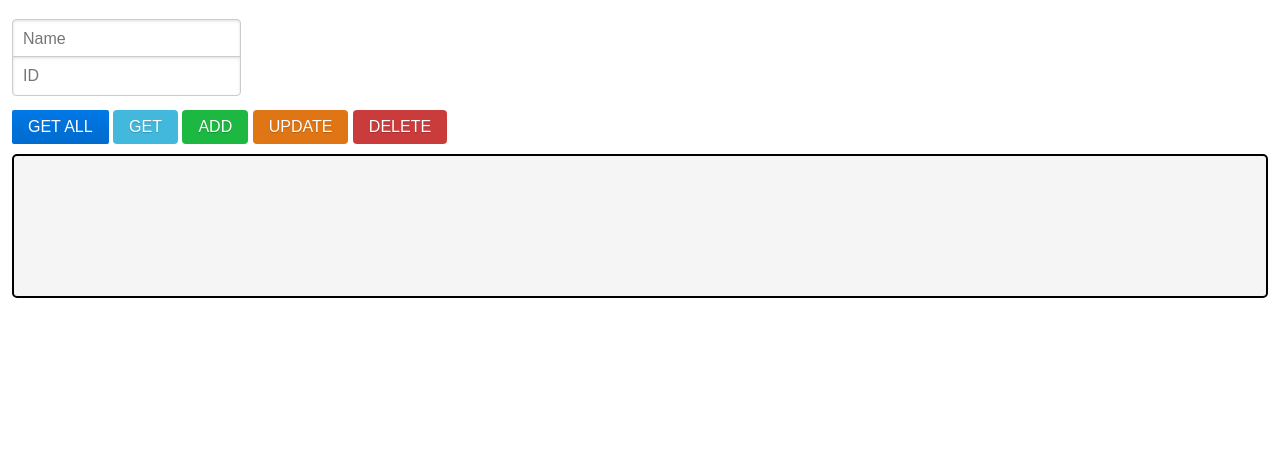
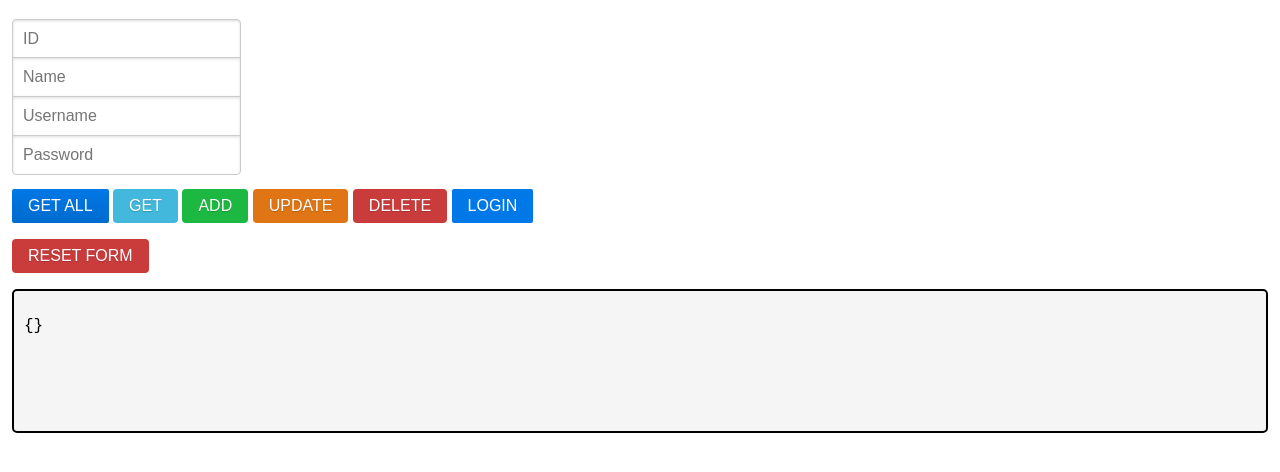
Before and after one commit to saukkko/laurea-fullstack-project3, a website: page src/static/index.html in a window 1280 px wide. Both pictures are taken after a click on the button "GET ALL". Drawn offline with nearby package versions, Linux system fonts and the light colour scheme; no server answers.

Commit message:
Updated front-end

```diff
--- a/src/static/form.js
+++ b/src/static/form.js
@@ -5,6 +5,8 @@ window.onload = () => {
   const addButton = document.getElementById("add");
   const updateButton = document.getElementById("update");
   const deleteButton = document.getElementById("delete");
+  const loginButton = document.getElementById("login");
+  const resetButton = document.getElementById("reset");
 
   /**
    * Get all data
@@ -49,6 +51,14 @@ window.onload = () => {
     sendRequest(`/api/delete/${formData.id}`, "DELETE", null);
   });
 
+  /**
+   * Login
+   */
+  loginButton.addEventListener("click", () => {
+    const formData = readForm(form);
+    sendRequest("/api/login", "POST", JSON.stringify(formData));
+  });
+
   /* Helper functions */
   const sendRequest = (endpoint, method, payload) => {
     fetch(endpoint, {
@@ -64,16 +74,20 @@ window.onload = () => {
           const response = JSON.parse(data);
           displayResults(response);
         } catch (err) {
-          if (err instanceof SyntaxError && err.message.includes("JSON")) {
-            console.log(err);
-            console.log(data);
-          }
+          displayResults(err);
+        } finally {
+          resetButton.click();
         }
       });
   };
 
   const readForm = (form) => {
-    return { name: form.name.value, id: parseInt(form.id.value) };
+    return {
+      id: form.id.value || null,
+      name: form.name.value,
+      username: form.username.value,
+      plaintext: form.password.value,
+    };
   };
 
   const displayResults = (data) => {
--- a/src/static/index.html
+++ b/src/static/index.html
@@ -18,8 +18,20 @@
     <div class="pure-u-1">
       <form class="pure-form" action="#" method="post" id="form">
         <fieldset class="pure-group">
+          <input placeholder="ID" type="text" name="id" id="id" />
           <input placeholder="Name" type="text" name="name" id="name" />
-          <input placeholder="ID" type="number" name="id" id="id" />
+          <input
+            placeholder="Username"
+            type="text"
+            name="username"
+            id="username"
+          />
+          <input
+            placeholder="Password"
+            type="password"
+            name="password"
+            id="password"
+          />
         </fieldset>
         <input
           class="pure-button pure-button-primary"
@@ -51,6 +63,20 @@
           value="DELETE"
           id="delete"
         />
+        <input
+          class="pure-button pure-button-primary"
+          type="button"
+          value="LOGIN"
+          id="login"
+        />
+        <p>
+          <input
+            class="pure-button button-error"
+            type="reset"
+            value="RESET FORM"
+            id="reset"
+          />
+        </p>
       </form>
       <div id="box"><pre id="response"></pre></div>
     </div>
```
